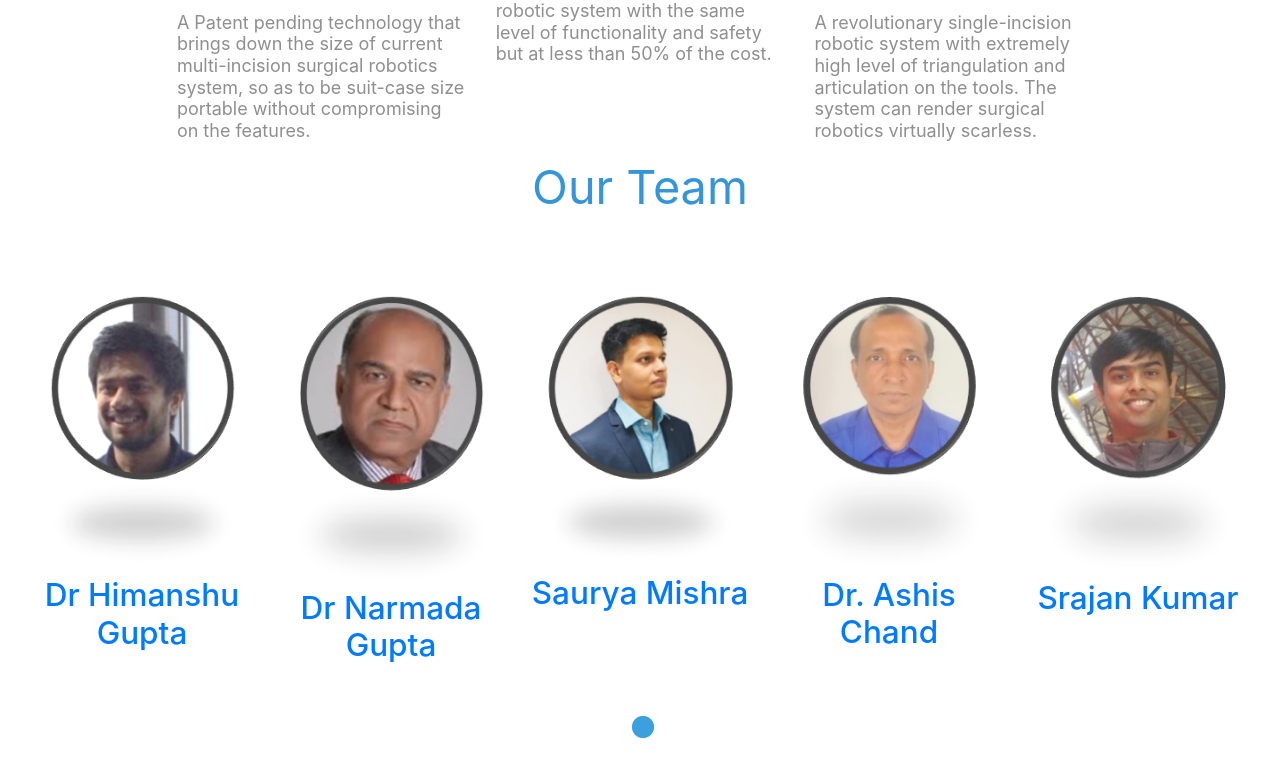
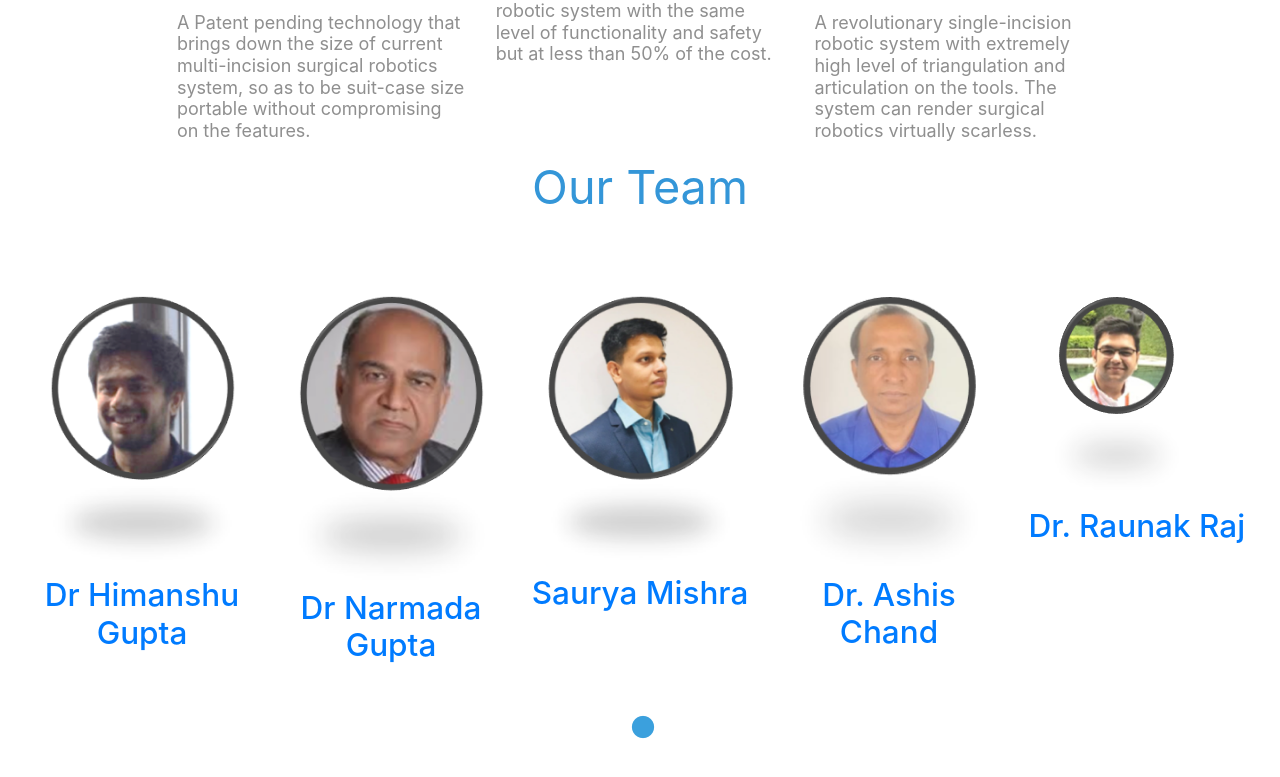
Before and after one commit to articulus-hub/website2, a plain HTML site: page index.html in a window 1280 px wide. Shown: the part 2462-3239 px from the top of the page. Drawn offline with Linux system fonts and the light colour scheme.

Commit message:
Update index.html

```diff
--- a/index.html
+++ b/index.html
@@ -204,10 +204,10 @@
                       </a>
                       </div>
                       <div class="order-md-4">
-                      <a href="img/team-images/Srajan-Kumar.png">
+                      <a href="img/team-images/Raunak.png">
                         <figure class="effect-honey tm-gallery-item">
-                          <img src="img/team-images/Srajan-Kumar.png" alt="Image" class="img-fluid">
-                          <h3>Srajan Kumar</h3>
+                          <img src="img/team-images/Raunak.png" alt="Image" class="img-fluid">
+                          <h3>Dr. Raunak Raj</h3>
                         </figure>
                       </a>
                       </div>
```
